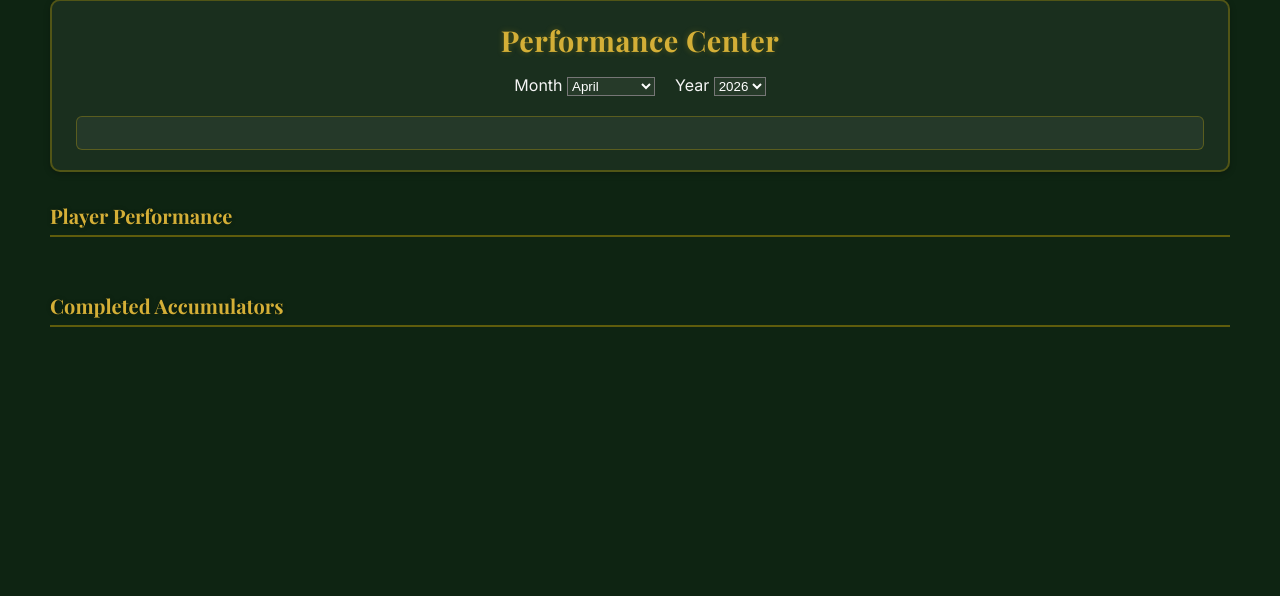
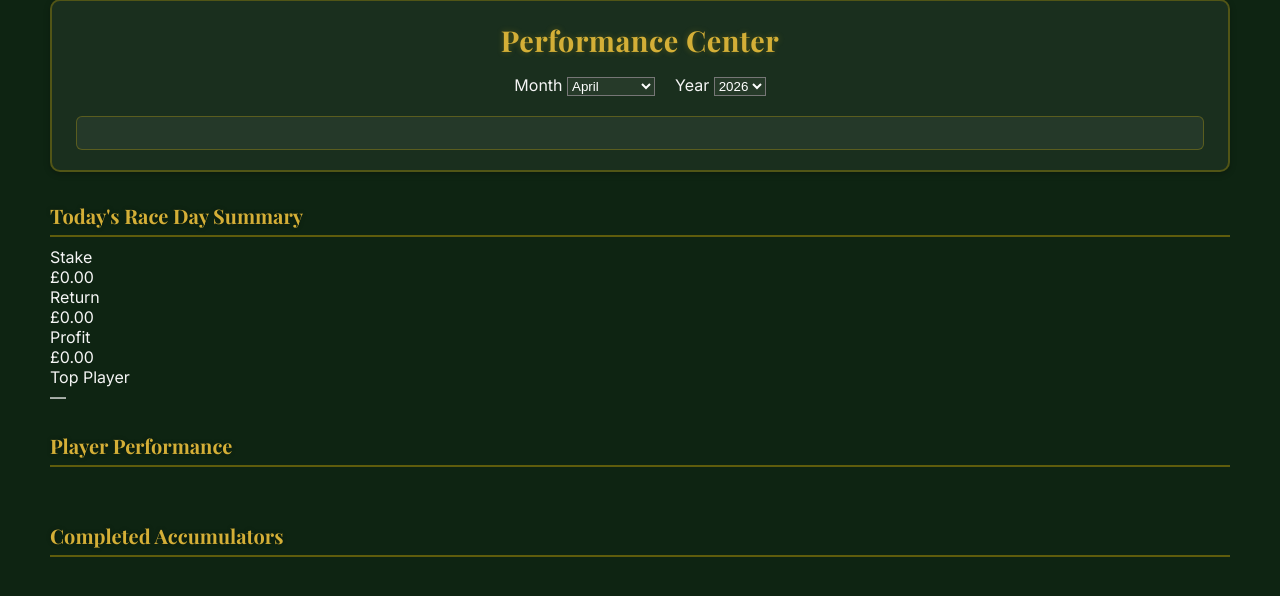
Before and after one commit to craignim1609-pixel/Horse-Racing-Tracker, a FastAPI app: page /stats in a window 1280 px wide. Shown: the part 167-763 px from the top of the page. Run offline with FastAPI, Linux system fonts and the light colour scheme; parts of the project's set-up code (start-up, migrations or seed data) failed here and were passed over.

Commit message:
Update stats.html

```diff
--- a/app/templates/stats.html
+++ b/app/templates/stats.html
@@ -42,6 +42,35 @@
     <div id="monthlyOverview" class="monthly-overview-box"></div>
 </div>
 
+
+<!-- ========================= -->
+<!-- TODAY'S RACE DAY SUMMARY -->
+<!-- ========================= -->
+<h2 class="section-title">Today's Race Day Summary</h2>
+
+<div id="raceDaySummary" class="race-summary-grid">
+    <div class="summary-tile">
+        <div class="label">Stake</div>
+        <div class="value" id="rsStake">£0.00</div>
+    </div>
+
+    <div class="summary-tile">
+        <div class="label">Return</div>
+        <div class="value" id="rsReturn">£0.00</div>
+    </div>
+
+    <div class="summary-tile">
+        <div class="label">Profit</div>
+        <div class="value" id="rsProfit">£0.00</div>
+    </div>
+
+    <div class="summary-tile">
+        <div class="label">Top Player</div>
+        <div class="value" id="rsTopPlayer">—</div>
+    </div>
+</div>
+
+
 <!-- ========================= -->
 <!-- PLAYER PERFORMANCE TILES  -->
 <!-- ========================= -->
@@ -51,12 +80,14 @@
     <!-- JS will inject tiles -->
 </div>
 
+
 <!-- ========================= -->
 <!-- COMPLETED ACCAS SECTION   -->
 <!-- ========================= -->
 <h2 class="section-title">Completed Accumulators</h2>
 
 <div id="accaHistoryContainer"></div>
+
 
 <!-- ========================= -->
 <!-- JS LOADER                 -->
@@ -65,19 +96,21 @@
 
 <script>
 document.addEventListener("DOMContentLoaded", () => {
+
+    async function loadFullStatsPage() {
+        await loadRaceDaySummary();   // NEW
+        await loadMonthlyOverview();  // Existing
+        await loadPlayerStats();      // Existing
+        await loadStatsPageHistory(); // Existing
+    }
+
     const monthSelect = document.getElementById("statsMonth");
     const yearSelect = document.getElementById("statsYear");
 
-    async function refreshStats() {
-        loadMonthlyOverview();
-        loadPlayerStats();
-        loadStatsPageHistory();
-    }
+    monthSelect.addEventListener("change", loadFullStatsPage);
+    yearSelect.addEventListener("change", loadFullStatsPage);
 
-    monthSelect.addEventListener("change", refreshStats);
-    yearSelect.addEventListener("change", refreshStats);
-
-    refreshStats();
+    loadFullStatsPage();
 });
 </script>
 
```
